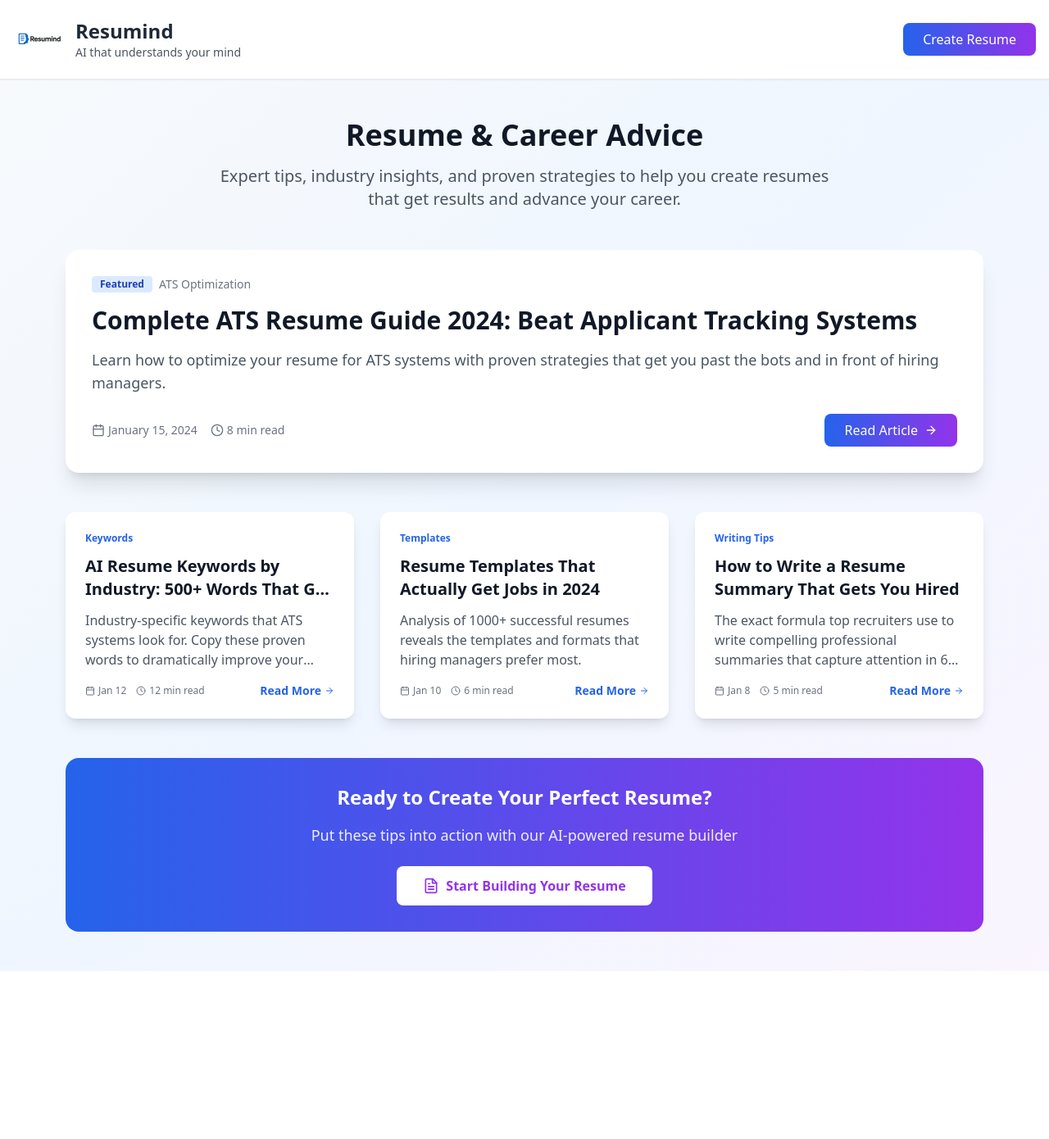
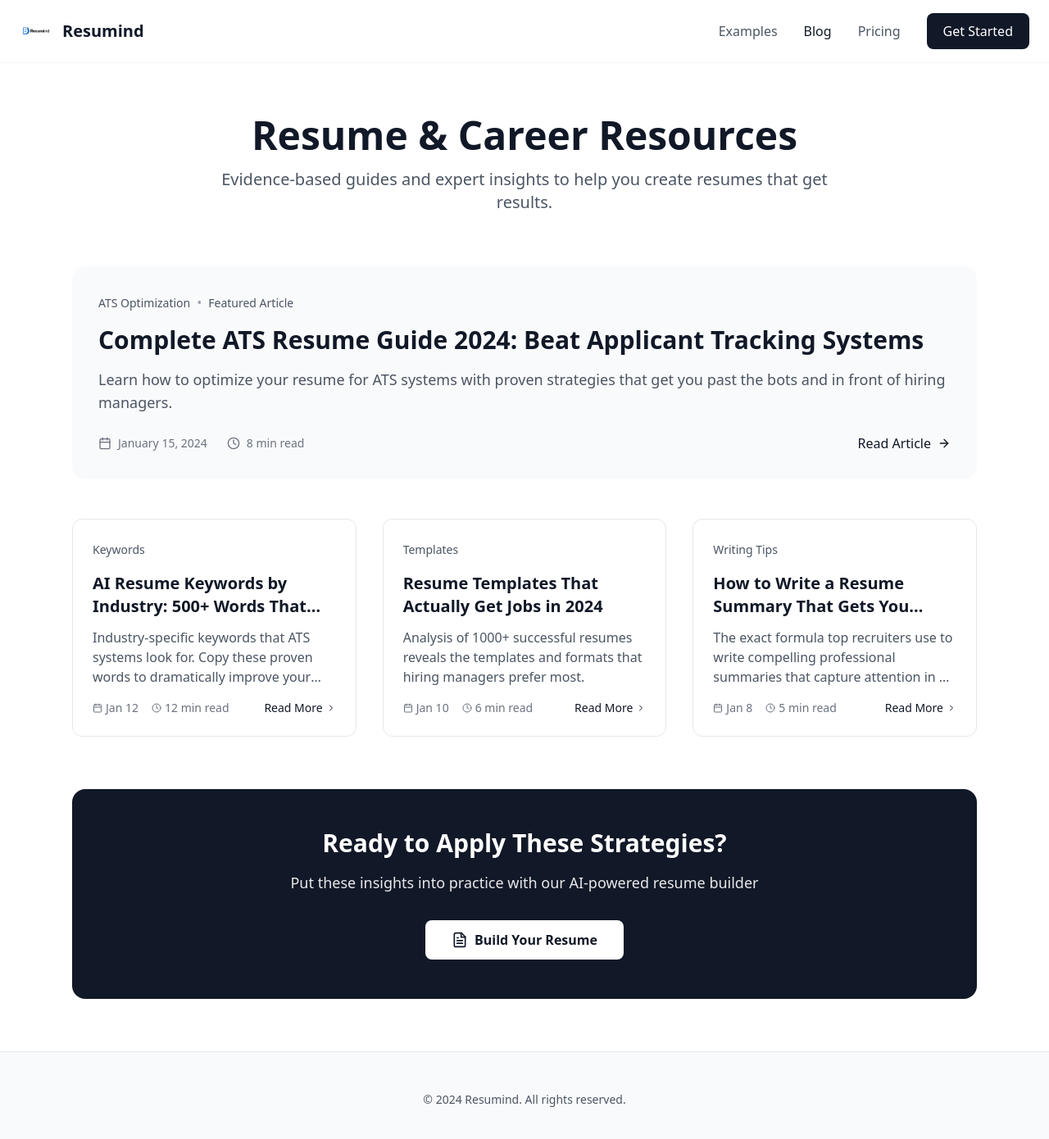
Before and after one commit to Annas82200/ai-resume-builder, a Next.js app in the folder ai-resume-builder/frontend/: page /blog in a window 1280 px wide. Shown: the top 1390 px of the page at 82% size. Before the commit the page ends 1185 px from the top, so only its background shows below. Built offline with nearby package versions, Linux system fonts and the light colour scheme; no server answers.

Commit message:
Update page.jsx

```diff
--- a/ai-resume-builder/frontend/app/blog/page.jsx
+++ b/ai-resume-builder/frontend/app/blog/page.jsx
@@ -1,5 +1,5 @@
 import Link from 'next/link';
-import { Calendar, Clock, ArrowRight, Target, FileText, TrendingUp } from 'lucide-react';
+import { Calendar, Clock, ArrowRight, Target, FileText, TrendingUp, ChevronRight } from 'lucide-react';
 
 export const metadata = {
   title: 'Resume & Career Blog | Resumind',
@@ -44,58 +44,64 @@ const blogPosts = [
 
 export default function BlogPage() {
   return (
-    <div className="min-h-screen bg-gradient-to-br from-slate-50 via-blue-50 to-purple-50">
+    <div className="min-h-screen bg-white">
       {/* Header */}
-      <header className="bg-white shadow-sm border-b">
-        <div className="max-w-7xl mx-auto px-4 py-4">
+      <header className="border-b border-gray-100">
+        <div className="max-w-7xl mx-auto px-6 py-4">
           <div className="flex items-center justify-between">
             <Link href="/" className="flex items-center gap-3">
               <img
                 src="/logo.png"
-                alt="Resumind Logo"
-                className="w-16 h-16 object-contain"
+                alt="Resumind"
+                className="w-10 h-10 object-contain"
               />
-              <div>
-                <h1 className="text-2xl font-bold text-gray-800">Resumind</h1>
-                <p className="text-sm text-gray-600">AI that understands your mind</p>
-              </div>
+              <span className="text-xl font-semibold text-gray-900">Resumind</span>
+            </Link>
+            <nav className="hidden md:flex items-center gap-8">
+              <Link href="/examples" className="text-gray-600 hover:text-gray-900 font-medium transition-colors">
+                Examples
+              </Link>
+              <Link href="/blog" className="text-gray-900 font-medium">
+                Blog
+              </Link>
+              <Link href="/pricing" className="text-gray-600 hover:text-gray-900 font-medium transition-colors">
+                Pricing
               </Link>
               <Link
                 href="/"
-              className="bg-gradient-to-r from-blue-600 to-purple-600 text-white px-6 py-2 rounded-lg hover:shadow-lg transition"
+                className="bg-gray-900 text-white px-5 py-2.5 rounded-lg hover:bg-gray-800 transition-colors font-medium"
               >
-              Create Resume
+                Get Started
               </Link>
+            </nav>
           </div>
         </div>
       </header>
 
-      <div className="max-w-6xl mx-auto px-4 py-12">
+      <div className="max-w-6xl mx-auto px-6 py-16">
         {/* Hero Section */}
-        <div className="text-center mb-12">
-          <h1 className="text-4xl font-bold text-gray-900 mb-4">
-            Resume & Career Advice
+        <div className="text-center mb-16">
+          <h1 className="text-4xl md:text-5xl font-bold text-gray-900 mb-4">
+            Resume & Career Resources
           </h1>
           <p className="text-xl text-gray-600 max-w-3xl mx-auto">
-            Expert tips, industry insights, and proven strategies to help you create resumes that get results and advance your career.
+            Evidence-based guides and expert insights to help you create resumes that get results.
           </p>
         </div>
 
         {/* Featured Post */}
         {blogPosts.filter(post => post.featured).map(post => (
-          <div key={post.slug} className="bg-white rounded-2xl shadow-xl overflow-hidden mb-12">
-            <div className="p-8">
-              <div className="flex items-center gap-2 mb-4">
-                <span className="bg-blue-100 text-blue-800 text-xs font-semibold px-2.5 py-0.5 rounded">
-                  Featured
-                </span>
-                <span className="text-gray-500 text-sm">{post.category}</span>
+          <div key={post.slug} className="bg-gray-50 rounded-2xl p-8 mb-12">
+            <div className="mb-4">
+              <span className="text-gray-600 text-sm font-medium">{post.category}</span>
+              <span className="text-gray-400 mx-2">•</span>
+              <span className="text-gray-600 text-sm">Featured Article</span>
             </div>
             <h2 className="text-3xl font-bold text-gray-900 mb-4">{post.title}</h2>
             <p className="text-lg text-gray-600 mb-6">{post.excerpt}</p>
             <div className="flex items-center justify-between">
-                <div className="flex items-center gap-4 text-sm text-gray-500">
-                  <div className="flex items-center gap-1">
+              <div className="flex items-center gap-6 text-sm text-gray-500">
+                <div className="flex items-center gap-2">
                   <Calendar className="w-4 h-4" />
                   {new Date(post.date).toLocaleDateString('en-US', {
                     year: 'numeric',
@@ -103,19 +109,18 @@ export default function BlogPage() {
                     day: 'numeric'
                   })}
                 </div>
-                  <div className="flex items-center gap-1">
+                <div className="flex items-center gap-2">
                   <Clock className="w-4 h-4" />
                   {post.readTime}
                 </div>
               </div>
               <Link
                 href={`/blog/${post.slug}`}
-                  className="bg-gradient-to-r from-blue-600 to-purple-600 text-white px-6 py-2 rounded-lg hover:shadow-lg transition flex items-center gap-2"
+                className="text-gray-900 font-medium hover:text-gray-700 transition-colors flex items-center gap-2"
               >
                 Read Article
                 <ArrowRight className="w-4 h-4" />
               </Link>
-              </div>
             </div>
           </div>
         ))}
@@ -123,17 +128,16 @@ export default function BlogPage() {
         {/* Other Posts */}
         <div className="grid md:grid-cols-2 lg:grid-cols-3 gap-8">
           {blogPosts.filter(post => !post.featured).map(post => (
-            <article key={post.slug} className="bg-white rounded-xl shadow-lg overflow-hidden hover:shadow-xl transition-shadow">
-              <div className="p-6">
-                <div className="flex items-center gap-2 mb-3">
-                  <span className="text-blue-600 text-xs font-semibold">{post.category}</span>
+            <article key={post.slug} className="bg-white border border-gray-200 rounded-xl p-6 hover:border-gray-300 transition-colors">
+              <div className="mb-4">
+                <span className="text-gray-600 text-sm font-medium">{post.category}</span>
               </div>
-                <h3 className="text-xl font-bold text-gray-900 mb-3 line-clamp-2">
+              <h3 className="text-xl font-semibold text-gray-900 mb-3 line-clamp-2">
                 {post.title}
               </h3>
               <p className="text-gray-600 mb-4 line-clamp-3">{post.excerpt}</p>
               <div className="flex items-center justify-between">
-                  <div className="flex items-center gap-3 text-xs text-gray-500">
+                <div className="flex items-center gap-4 text-sm text-gray-500">
                   <span className="flex items-center gap-1">
                     <Calendar className="w-3 h-3" />
                     {new Date(post.date).toLocaleDateString('en-US', {
@@ -148,32 +152,42 @@ export default function BlogPage() {
                 </div>
                 <Link
                   href={`/blog/${post.slug}`}
-                    className="text-blue-600 hover:text-blue-700 font-semibold text-sm flex items-center gap-1"
+                  className="text-gray-900 hover:text-gray-700 font-medium text-sm flex items-center gap-1 transition-colors"
                 >
                   Read More
-                    <ArrowRight className="w-3 h-3" />
+                  <ChevronRight className="w-3 h-3" />
                 </Link>
-                </div>
               </div>
             </article>
           ))}
         </div>
 
         {/* CTA Section */}
-        <div className="bg-gradient-to-r from-blue-600 to-purple-600 text-white rounded-2xl p-8 mt-12 text-center">
-          <h2 className="text-2xl font-bold mb-4">Ready to Create Your Perfect Resume?</h2>
-          <p className="text-lg opacity-90 mb-6">
-            Put these tips into action with our AI-powered resume builder
+        <div className="bg-gray-900 text-white rounded-2xl p-12 mt-16 text-center">
+          <h2 className="text-3xl font-bold mb-4">
+            Ready to Apply These Strategies?
+          </h2>
+          <p className="text-lg opacity-90 mb-8 max-w-2xl mx-auto">
+            Put these insights into practice with our AI-powered resume builder
           </p>
           <Link
             href="/"
-            className="inline-flex items-center gap-2 bg-white text-purple-600 px-8 py-3 rounded-lg font-semibold hover:bg-gray-100 transition"
+            className="inline-flex items-center gap-2 bg-white text-gray-900 px-8 py-3 rounded-lg font-semibold hover:bg-gray-100 transition-colors"
           >
             <FileText className="w-5 h-5" />
-            Start Building Your Resume
+            Build Your Resume
           </Link>
         </div>
       </div>
+
+      {/* Footer */}
+      <footer className="bg-gray-50 border-t border-gray-200 py-12">
+        <div className="max-w-7xl mx-auto px-6">
+          <div className="text-center text-sm text-gray-600">
+            © 2024 Resumind. All rights reserved.
+          </div>
+        </div>
+      </footer>
     </div>
   );
 }
```
Lines whose indentation alone changed are shown as unchanged.
